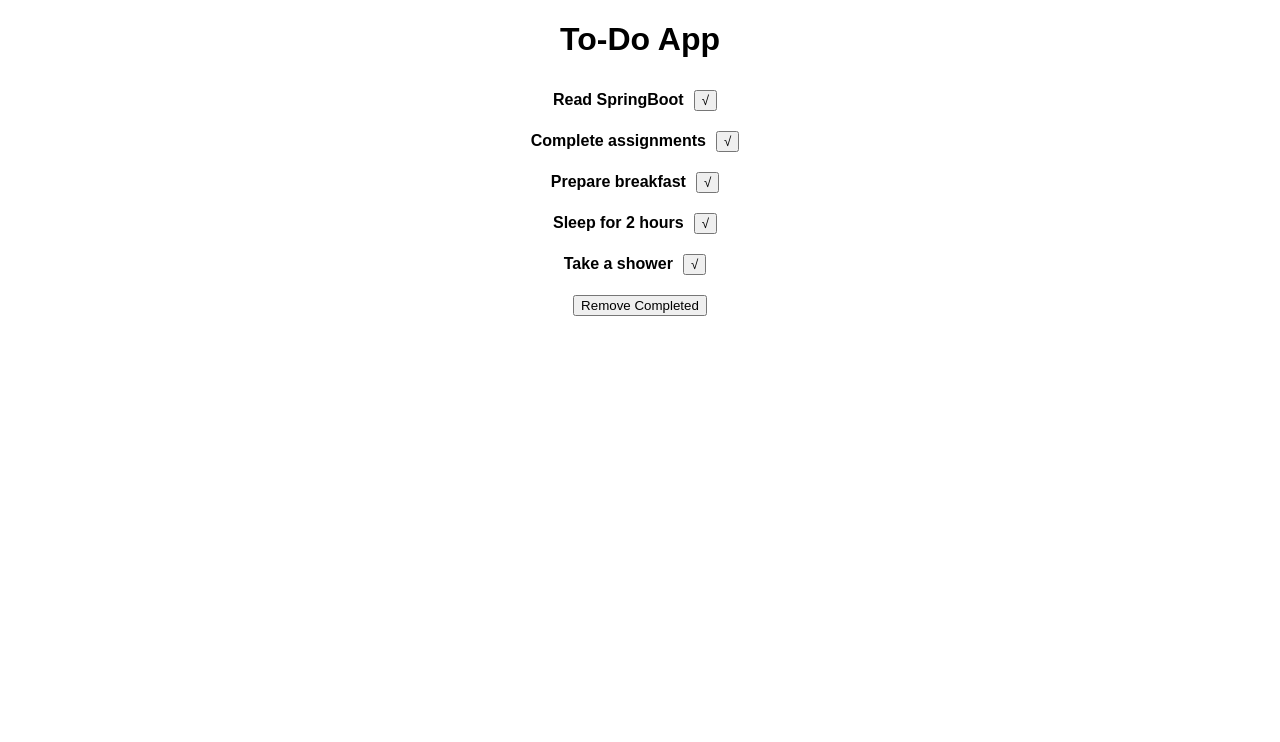
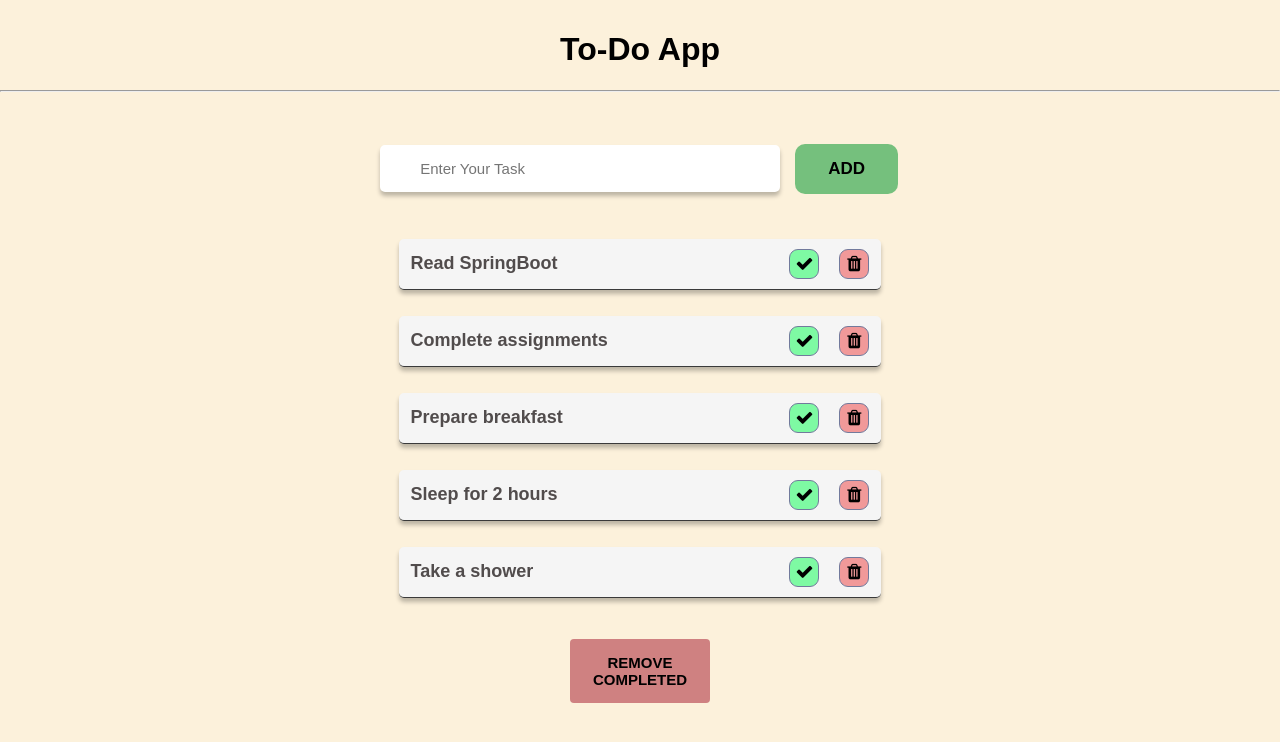
Before and after one commit to ShaliniR01/TodoApp, a React (Create React App) app: page / in a window 1280 px wide. Shown: the top 742 px of the page. Built offline with nearby package versions, Linux system fonts and the light colour scheme.

Commit message:
Added add task and delete task functionality and also added some styles to todo app

```diff
--- a/package.json
+++ b/package.json
@@ -6,6 +6,7 @@
     "@testing-library/jest-dom": "^5.17.0",
     "@testing-library/react": "^13.4.0",
     "@testing-library/user-event": "^13.5.0",
+    "@trust/webcrypto": "^0.9.2",
     "react": "^18.3.1",
     "react-dom": "^18.3.1",
     "react-scripts": "5.0.1",
--- a/public/index.html
+++ b/public/index.html
@@ -2,6 +2,7 @@
 <html lang="en">
   <head>
     <title>React App</title>
+    <link rel="stylesheet" href="https://cdnjs.cloudflare.com/ajax/libs/font-awesome/4.7.0/css/font-awesome.min.css">
   </head>
 
   <body>
--- a/src/App.js
+++ b/src/App.js
@@ -1,8 +1,11 @@
 import { useState } from "react";
+import React from "react";
 import Header from "./Components/Header";
 import NoToDo from "./Components/NoToDo";
 import ToDo from "./Components/ToDo";
 import "./styles.css";
+import AddTodo from "./Components/AddTodo";
+import { v4 as uuidv4 } from 'uuid';
 
 export default function App() {
 
@@ -12,27 +15,61 @@ export default function App() {
                                             {id: 4, task: "Sleep for 2 hours", isDone: false},
                                             {id: 5, task: "Take a shower", isDone: false}]);
 
+  const [addNewTodo, setAddNewTodo] = useState('');
+
   function completedTodo(id){
-    const updatedTodo = todoList.map(todo => {
+    const updatedTodoList = todoList.map(todo => {
       if(todo.id===id)
         todo.isDone = !todo.isDone;
          return todo;
       })
-      setTodoList(updatedTodo);
+      setTodoList(updatedTodoList);
   }
 
   function removeCompletedTodo(){
-      const updatedTodo = todoList.filter(todo => !todo.isDone)
-      if(updatedTodo.length==todoList.length)
+      const updatedTodoList = todoList.filter(todo => !todo.isDone)
+      if(updatedTodoList.length===todoList.length)
         window.alert('No tasks are completed !!!');
-      setTodoList(updatedTodo);
+      setTodoList(updatedTodoList);
+  }
+
+  function addTodoTask(){
+    if(addNewTodo===''){
+      window.alert('Enter your task. The task field is empty !!!');
+      return null;
+    }
+    const newTodo = {};
+    newTodo.id = uuidv4();
+    newTodo.task = addNewTodo;
+    newTodo.isDone = false;
+    setTodoList([...todoList, newTodo]);
+    setAddNewTodo('');
+  }
+
+  function removeTodoTask(id){
+    let indexOfDeletedTodo;
+    for(let index=0;index<todoList.length;index++){
+      if(id===todoList[index].id){
+        console.log(todoList[index]);
+        indexOfDeletedTodo=index;
+      }
+    }
+    const updatedTodoList = [...todoList];
+    updatedTodoList.splice(indexOfDeletedTodo, 1);
+    setTodoList(updatedTodoList);
+  }
+
+  function handleChange(task){
+      setAddNewTodo(task);
   }
 
   return (
     <div className="Application">
-      <Header />
-      <div data-testid='todo'>{todoList.length > 0 ? <ToDo todoList={todoList} completedTodo={completedTodo}/> : <NoToDo/>}</div>
-      {todoList.length > 0 ? <button data-testid='remove' onClick={removeCompletedTodo}> Remove Completed </button> : null}
+      <Header/><hr/>
+      <AddTodo value={addNewTodo} handleChange={handleChange} addTask={addTodoTask} />
+      <div data-testid='todo'>{todoList.length > 0 ? <ToDo todoList={todoList} completedTodo={completedTodo} removeTodoTask={removeTodoTask}/> : <NoToDo/>}</div>
+      {todoList.length > 0 ? <button data-testid='remove-completed' className="remove-completed" onClick={removeCompletedTodo}> Remove Completed </button> : null}
     </div>
   );
+
 }
--- /dev/null
+++ b/src/Components/AddTodo.js
@@ -0,0 +1,8 @@
+export default function AddTodo({value, handleChange, addTask}) {
+    return (
+        <div>
+            <input type="text" name= '' placeholder="Enter Your Task" value={value} onChange={(e) => handleChange(e.target.value)} />&nbsp;&nbsp;&nbsp;
+            <button className='add-task' data-testid='addtask-button' type="submit" onClick={addTask} >ADD</button>
+        </div>
+    );
+}
--- a/src/Components/Header.js
+++ b/src/Components/Header.js
@@ -1,6 +1,6 @@
 export default function Header() {
     return (
-      <header data-testid='header'>
+      <header data-testid='header' className="Header">
         <h1>To-Do App</h1>
       </header>
     );
--- a/src/Components/ToDo.js
+++ b/src/Components/ToDo.js
@@ -1,14 +1,23 @@
-export default function ToDo({todoList, completedTodo}){
+export default function ToDo({todoList, completedTodo, removeTodoTask}){
     return (
         <div>
+            <ul>
                 {todoList.map((todos) => {
                     return(
-                        <li data-testid='todolist' key={todos.id}>
-                            {todos.isDone ? <s>{todos.task}</s> : <b>{todos.task}</b>}
-                            <button data-testid="done" onClick={() => completedTodo(todos.id)}>√</button>
+                        <li className="todo" key={todos.id} data-testid='todolist' >
+                            <div className="task-container">
+                                <div className="task">
+                                    {todos.isDone ? <s>{todos.task}</s> : <b>{todos.task}</b>}
+                                </div>
+                                <div className='buttons-container'>
+                                    <button data-testid="donetask-button" className="done-button" onClick={() => completedTodo(todos.id)}><i className="fa fa-check"></i></button>
+                                    <button data-testid="deletetask-button" className="delete-button" onClick={() => removeTodoTask(todos.id)}><i className="fa fa-trash"></i></button>
+                                </div>
+                            </div>
                         </li>
                     )
                 })}
+            </ul>
         </div>
       );
 }
--- a/src/styles.css
+++ b/src/styles.css
@@ -1,20 +1,148 @@
+body{
+  margin:0;
+  padding:0;
+  background-color: rgb(252, 241, 219);
+  background-position:center;
+  background-size:cover;
+}
+
 .Application {
   font-family: sans-serif;
   text-align: center;
-}
-
-.notodo{
-  font-style: italic;
+  padding: 10px 0px;
 }
 
 li:hover{
   cursor: pointer;
 }
 
-li{
+.todo{
+  padding: 10px 10px;
+  margin-left: -40px;
+}
+
+button{
+  border-radius: 4px;
+  margin: 0px 10px;
+}
+
+button:hover{
+  cursor: pointer;
+}
+
+.notodo{
+  width: 36%;
+  font-style: italic;
+  font-size: x-large;
+  background-color: #f5f5f5;
+  padding: 20px;
+  margin:40px auto;
+  border: 1px solid #3a3a3a;
+  border-radius: 10px;
+}
+
+ul{
   list-style-type: none;
 }
 
-button{
-  margin: 10px;
+input[type=text]{
+  width:25%;
+  height:27px;
+  padding:10px 40px;
+  border: none;
+  background: rgb(255, 255, 255);
+  box-shadow: 0px 4px 4px rgba(0, 0, 0, 0.25);
+  border-radius:5px;
+  font-size: 15px;
+  margin-top: 45px;
+  margin-bottom: 15px;
 }
+
+.add-task{
+  width:8%;
+  text-align: center;
+  background: rgba(34, 163, 66, 0.61);
+  border: none;
+  border-radius: 10px;
+  padding: 15px;
+  text-align: center;
+  text-decoration: none;
+  display: inline-block;
+  font-size: 17px;
+  font-weight: bold;
+  margin: 4px 2px;
+  cursor: pointer;
+}
+
+.remove-completed{
+  width:11%;
+  background-color: #cf8181;
+  border: 1px solid #727A9C;
+  border: none;
+  padding: 15px;
+  font-weight: bold;
+  text-align: center;
+  text-transform: uppercase;
+  text-decoration: none;
+  display: inline-block;
+  font-size: 15px;
+  margin: 15px 2px;
+  cursor: pointer;
+}
+
+.done-button{
+  display: flex;
+  width: 30px;
+  height: 30px;
+  background-color: rgba(7, 255, 81, 0.5);
+  border: 1px solid #727A9C;
+  outline: none;
+  border-radius: 30%;
+  font-size: 18px;
+  justify-content: center;
+  align-items: center;
+}
+
+.delete-button{
+  display: flex;
+  width: 30px;
+  height: 30px;
+  background-color: rgba(235, 26, 26, 0.418);
+  border: 1px solid #727A9C;
+  outline: none;
+  border-radius: 30%;
+  font-size: 18px;
+  justify-content: center;
+  align-items: center;
+}
+
+.buttons-container{
+  display: flex;
+  align-items: center;
+}
+
+.task-container{
+  width:38%;
+  box-shadow: 0px 4px 4px rgba(0, 0, 0, 0.25);
+  border-radius:5px;
+  margin:auto;
+  display: flex;
+  border-bottom: 1px solid #3a3a3a;
+  align-items: center;
+  margin-bottom: 0px;
+  margin-top: 6px;
+  padding: 10px;
+  padding-left: 2px;
+  padding-right: 2px;
+  background-color: #f5f5f5;
+
+}
+
+.task{
+  display: flex;
+  width: 100%;
+  font-size: 18px;
+  color: #514c4c;
+  padding-right: 10px;
+  padding-left: 10px;
+}
```
Also changed, not shown: 2 other files (tests, documents, lock files or other folders).
